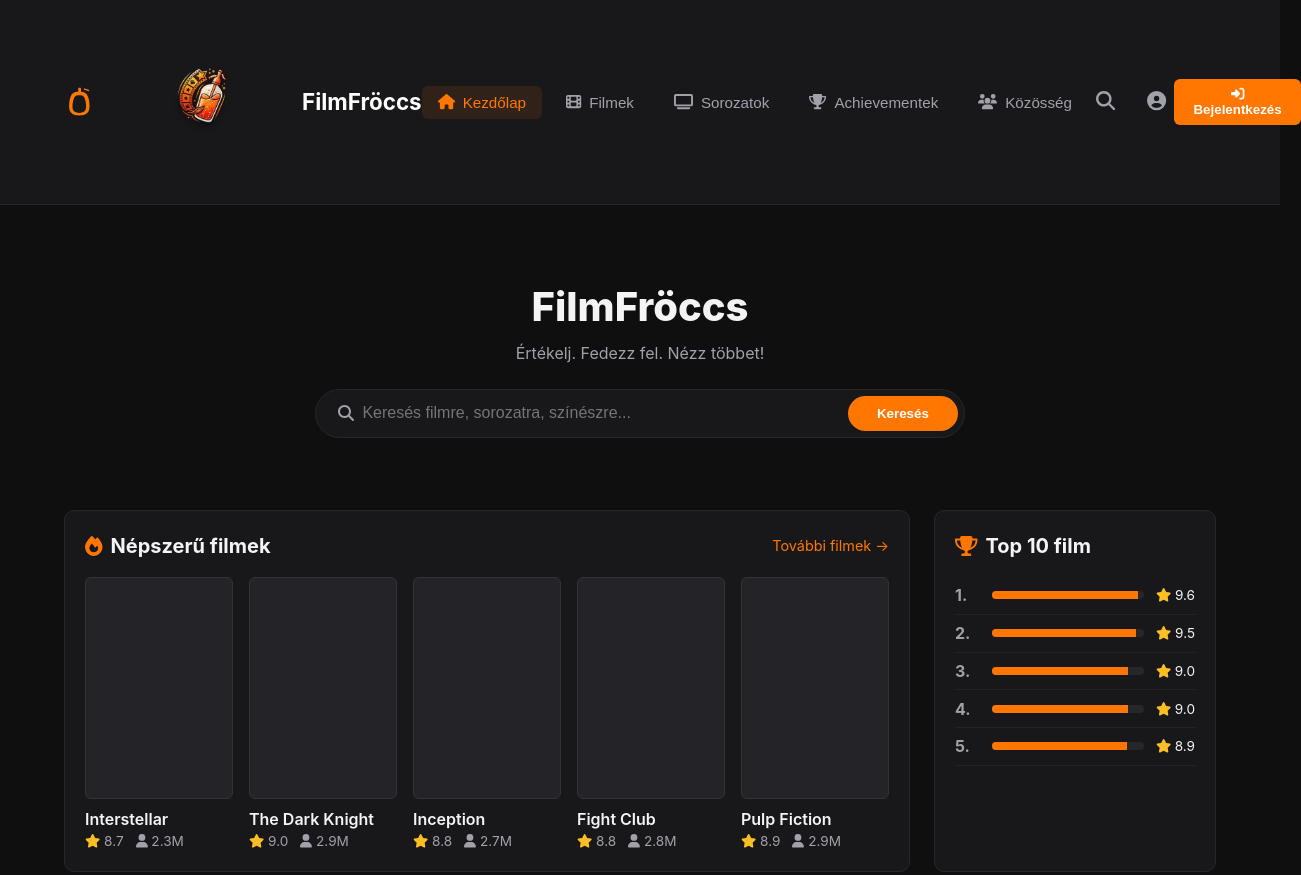
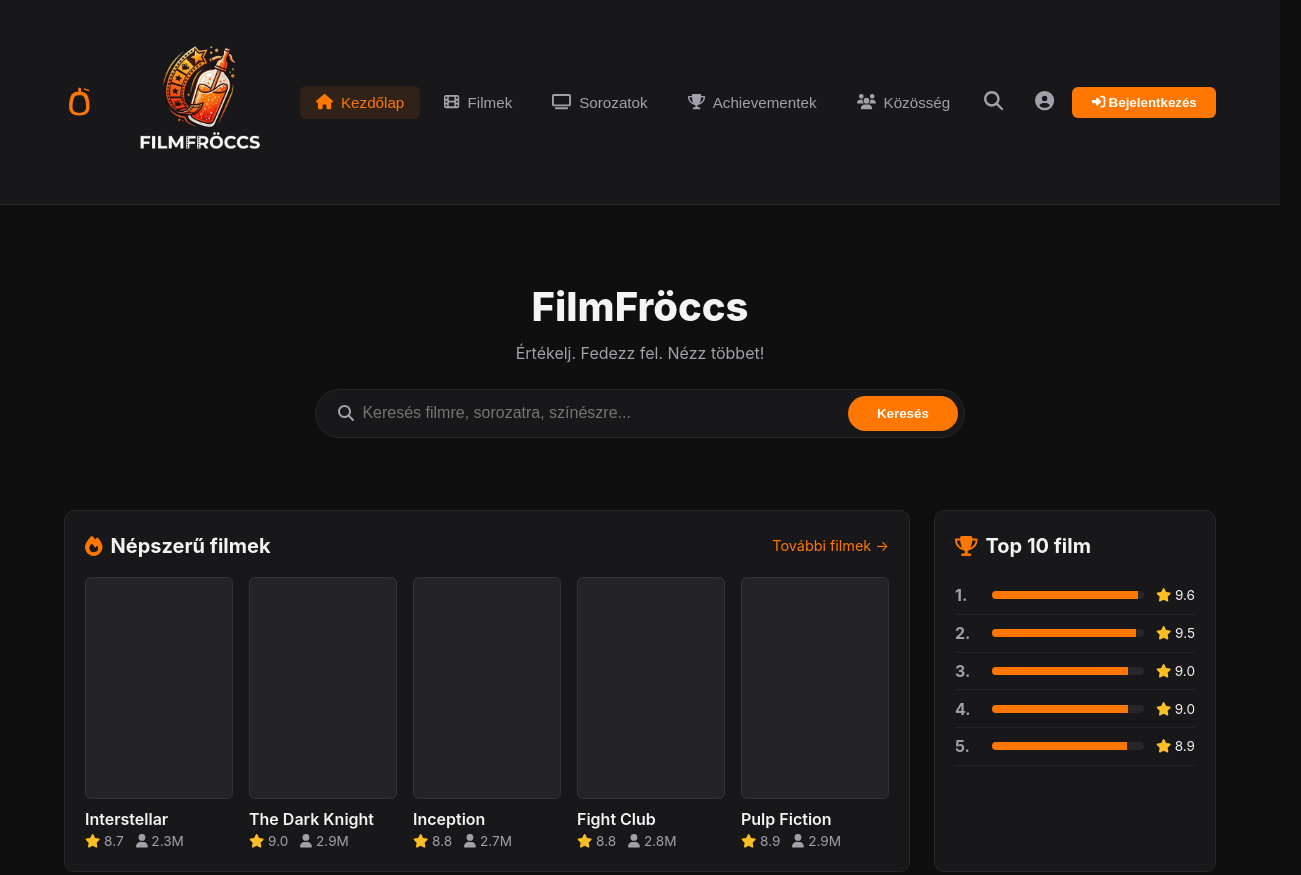
Before and after one commit to mezesmozes/Filmfroccs_vizsgaremek, a website: page index.html in a window 1280 px wide. Shown: the top 875 px of the page, 1301 px wide, since content can reach past the window. Drawn offline with Linux system fonts and the light colour scheme.

Commit message:
ujmappanev+masik logo

```diff
--- a/index.html
+++ b/index.html
@@ -21,8 +21,7 @@
           <rect x="42" y="8" width="8" height="14" rx="2" fill="#ff7700"/>
           <path d="M60 12 L72 16" stroke="#ff7700" stroke-width="4" stroke-linecap="round"/>
         </svg>
-          <img src="/Képek/FilmFroccs_logo_hatter+szovegnelkuli+arnyek.png" alt="FilmFröccs logó" class="logo-img">
-        <span>FilmFröccs</span>
+          <img src="/kepek/FilmFroccs_logo_hatternelkuli.png" alt="FilmFröccs logó" class="logo-img">
       </a>
 
       <ul class="nav-links">
```
Also changed, not shown: kepek/FilmFroccs_logo.jfif (renamed from Képek/FilmFroccs_logo.jfif), kepek/FilmFroccs_logo_hatter+szovegnelkuli+arnyek.png (renamed from Képek/FilmFroccs_logo_hatter+szovegnelkuli+arnyek.png), kepek/FilmFroccs_logo_hatter+szovegnelkuli.png (renamed from Képek/FilmFroccs_logo_hatter+szovegnelkuli.png), kepek/FilmFroccs_logo_hatternelkuli.png (renamed from Képek/FilmFroccs_logo_hatternelkuli.png).
